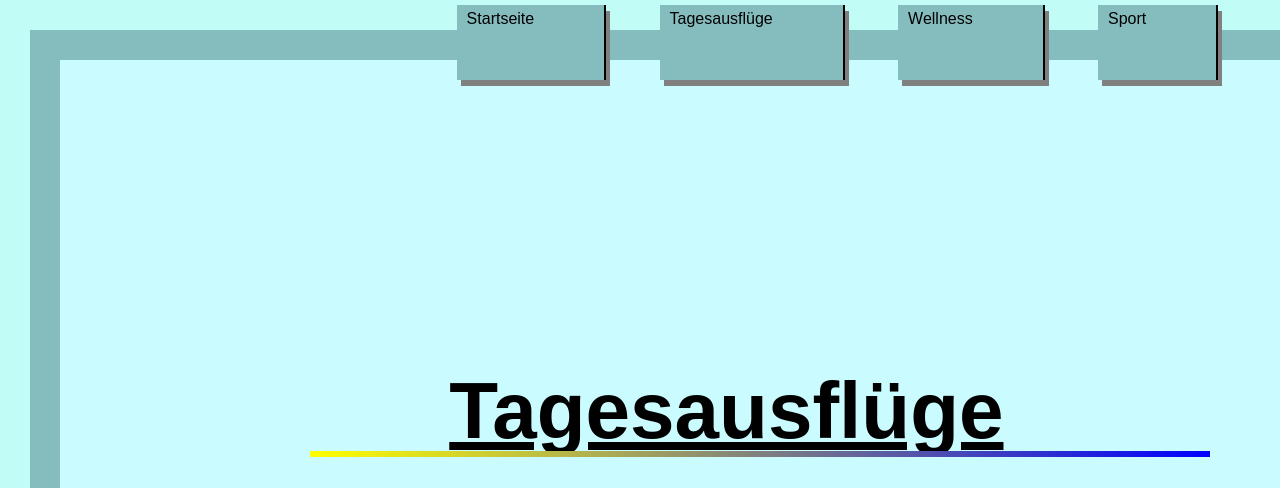
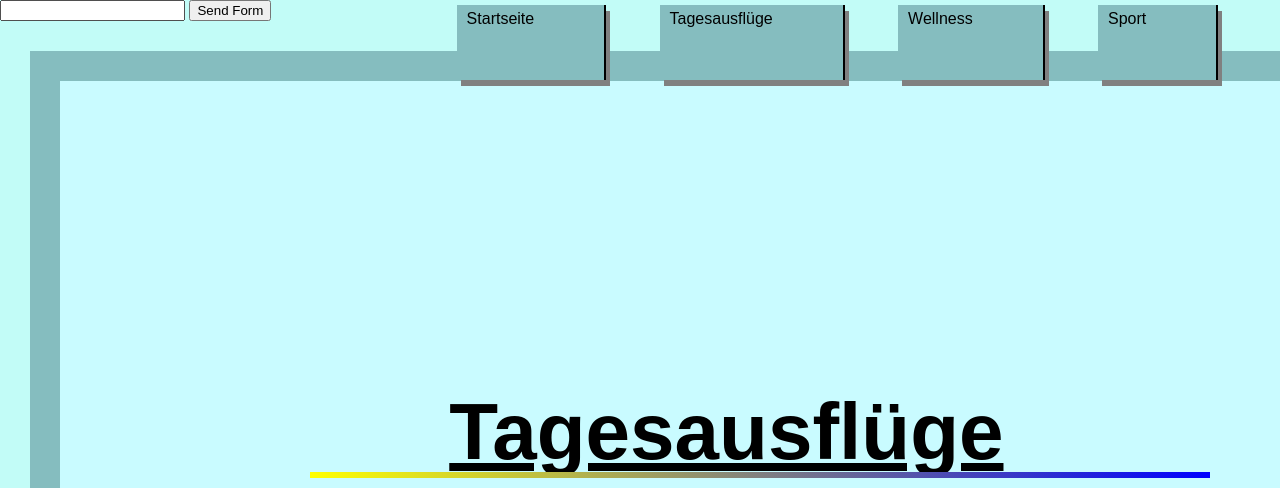
Before and after one commit to kevinmeral/repository_kevin, a plain HTML site: page Code Server und Requests/Tagesausflüge.html in a window 1280 px wide. Shown: the top 488 px of the page. Drawn offline with Linux system fonts and the light colour scheme; files that its build step writes are made by us from their sources.

Commit message:
Update Tagesausflüge.html

```diff
--- a/Code Server und Requests/Tagesausflüge.html
+++ b/Code Server und Requests/Tagesausflüge.html
@@ -5,6 +5,7 @@
 
     <meta charset="utf-8">
     <title>Kevin´s Reisen</title>
+    <meta http-equiv="X-UA-Compatible" content="IE=edge">
     <meta name="viewport" content="width=device-width, initial-scale=1">
     <meta name="description" content="Kevin´s Reisen">
     <link rel="stylesheet" href="stylesheet.css">
@@ -14,7 +15,10 @@
 
 <body>
 
-
+    <form id="myform">
+        <input type="text" name="name" />
+        <button id="send-button" >Send Form</button>
+    </form>
 
 
     <div class="scrolltotop">
```
